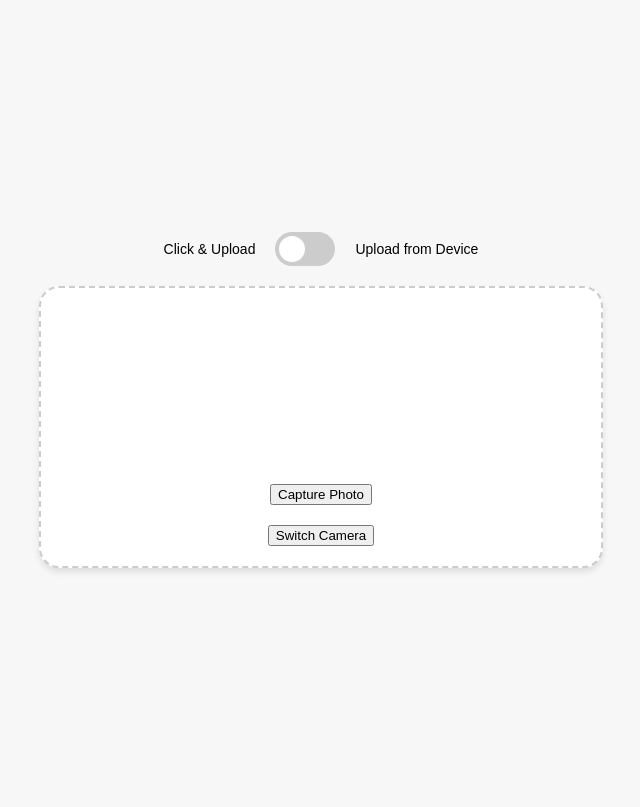
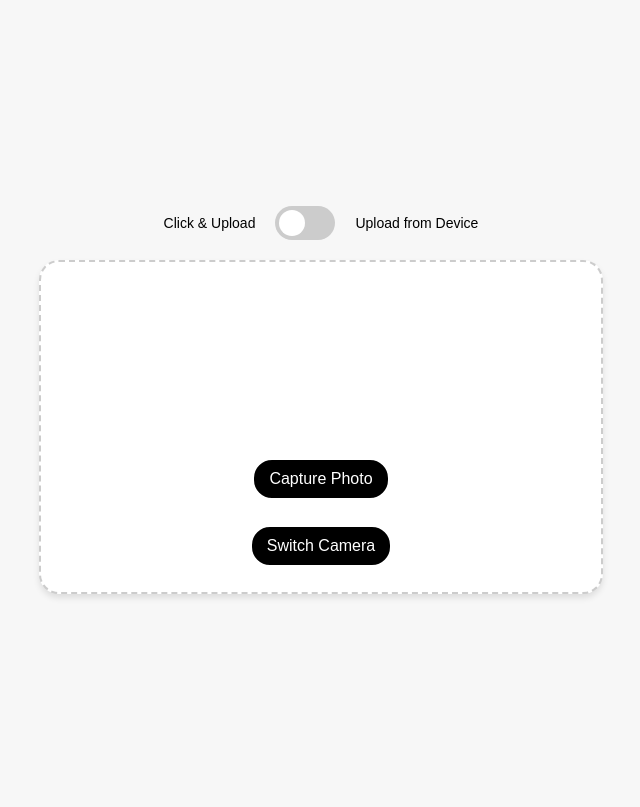
Before and after one commit to sbail01/fruit-app, a Django app: page /pic-uploading-page/ in a window 1280 px wide. Shown: the top 807 px of the page, without its empty margins (319-959 px from the left). Run offline with Django 5.2, Linux system fonts and the light colour scheme.

Commit message:
UI changes

```diff
--- a/fruit_recipes_project/recipe_recommender/templates/upload_pic.html
+++ b/fruit_recipes_project/recipe_recommender/templates/upload_pic.html
@@ -174,6 +174,7 @@
       .modal-header,
       .modal-footer {
         padding: 10px 0; /* Padding for header and footer */
+        display: flex;
       }
 
       .modal-header {
@@ -182,11 +183,12 @@
 
       .modal-footer {
         border-top: 1px solid #eee; /* Light border for the footer */
-        justify-content: center; /* Center the buttons */
+        justify-content: flex-end; /* Center the buttons */
       }
 
       .modal-footer button {
         margin-left: 10px;
+        justify-content: flex-end;
       }
 
       .close {
@@ -212,6 +214,80 @@
         margin: auto; /* centers image in the available space */
         box-shadow: 0 4px 8px rgba(0, 0, 0, 0.1); /* Optional: adds a shadow for some depth */
       }
+      .icon-button {
+        background-color: #000; /* White background */
+        border: 2px solid #fff; /* Black border */
+        color: #fff; /* Black text color */
+        padding: 10px 15px; /* Some padding */
+        border-radius: 20px; /* Rounded corners */
+        cursor: pointer; /* Hand cursor on hover */
+        font-size: 16px; /* Icon size (adjust as needed) */
+        margin: 5px; /* Spacing between buttons */
+        display: inline-flex; /* Aligns icon and text inline */
+        align-items: center; /* Centers items vertically */
+        justify-content: center; /* Centers items horizontally */
+        transition: background-color 0.1s; /* Smooth transition for hover effect */
+      }
+
+      .icon-button:hover {
+        background-color: #f0f0f0; /* Light grey background on hover */
+      }
+
+      .icon-button img {
+        width: 20px; /* Icon width */
+        height: auto; /* Adjust height automatically */
+        margin-right: 8px; /* Space between icon and text */
+      }
+
+      .modern-input-container {
+        position: relative;
+        font-family: Arial, sans-serif;
+        margin-bottom: 20px;
+      }
+
+      .modern-input-container input[type="text"] {
+        width: 100%;
+        padding: 10px 15px;
+        margin: 8px 0;
+        display: inline-block;
+        border: 1px solid #ccc;
+        border-radius: 4px;
+        box-sizing: border-box;
+        font-size: 16px;
+        background-color: white;
+        background-image: url("icon.png"); /* Replace with your icon's path */
+        background-position: 10px 10px;
+        background-repeat: no-repeat;
+        padding-left: 40px; /* Adjust based on your icon size */
+        box-shadow: 0 2px 4px rgba(0, 0, 0, 0.1);
+        transition: box-shadow 0.3s ease, border-color 0.3s ease;
+      }
+
+      .modern-input-container input[type="text"]:focus {
+        outline: none;
+        border-color: #4a90e2;
+        box-shadow: 0 0 8px rgba(74, 144, 226, 0.5);
+      }
+
+      /* Optionally: Style for the icon if you want it to be clickable */
+      .modern-input-icon {
+        position: absolute;
+        right: 10px;
+        top: 50%;
+        width: 30px;
+        transform: translateY(-50%);
+        color: #fff; /* Black text color */
+        background-color: #000; /* White background */
+        cursor: pointer;
+        border-radius: 18px; /* Rounded corners */
+        cursor: pointer; /* Hand cursor on hover */
+        font-size: 28px; /* Icon size (adjust as needed) */
+        margin: 0px; /* Spacing between buttons */
+        display: inline-flex; /* Aligns icon and text inline */
+        align-items: center; /* Centers items vertically */
+        justify-content: space-around; /* Centers items horizontally */
+        transition: background-color 0.1s; /* Smooth transition for hover effect */
+      }
     </style>
   </head>
   <body>
@@ -226,8 +302,8 @@
 
     <div id="camera-container">
       <video id="camera" autoplay></video>
-      <button id="capture">Capture Photo</button>
-      <button id="switchCamera">Switch Camera</button>
+      <button class="icon-button" id="capture">Capture Photo</button>
+      <button class="icon-button" id="switchCamera">Switch Camera</button>
       <canvas id="canvas"></canvas>
     </div>
 
@@ -248,7 +324,7 @@
           <p><strong>Steps:</strong> <span id="recipeSteps"></span></p>
         </div>
         <div class="modal-footer">
-          <button type="button" class="closeRecipeModal">Close</button>
+          <button class="button" id="closeRecipeModal">Close</button>
         </div>
       </div>
     </div>
@@ -264,8 +340,12 @@
           <!-- Editable Data List Will Be Populated Here -->
         </div>
         <div class="modal-footer">
-          <button type="button" id="saveDataBtn">Save</button>
-          <button type="button" id="cancelBtn">Cancel</button>
+          <button type="button" id="saveDataBtn" class="icon-button">
+            Save
+          </button>
+          <button type="button" id="cancelBtn" class="icon-button">
+            Cancel
+          </button>
         </div>
       </div>
     </div>
@@ -614,8 +694,12 @@
           // Create an input field for adding new items
           const inputContainer = document.createElement("div");
           inputContainer.innerHTML = `
+          <div class="modern-input-container">
           <input type="text" id="newItemInput" placeholder="Add new item" />
-          <button id="addItemBtn">Add</button>
+          <!-- Optionally include an icon inside the input field -->
+          <span id="addItemBtn" class="modern-input-icon">+</span>
+        </div>
+          <!--<button id="addItemBtn" class="icon-button">+</button> -->
       `;
           modalBody.appendChild(inputContainer);
 
@@ -654,7 +738,7 @@
                   <div><strong>Confidence:</strong> ${(
                     item.confidence * 100
                   ).toFixed(2)}%</div>
-                  <button class="removeItemBtn" data-index="${index}">Remove</button>
+                  <button class="removeItemBtn icon-button" data-index="${index}">−</button>
               `;
 
               container.appendChild(itemElement);
```
